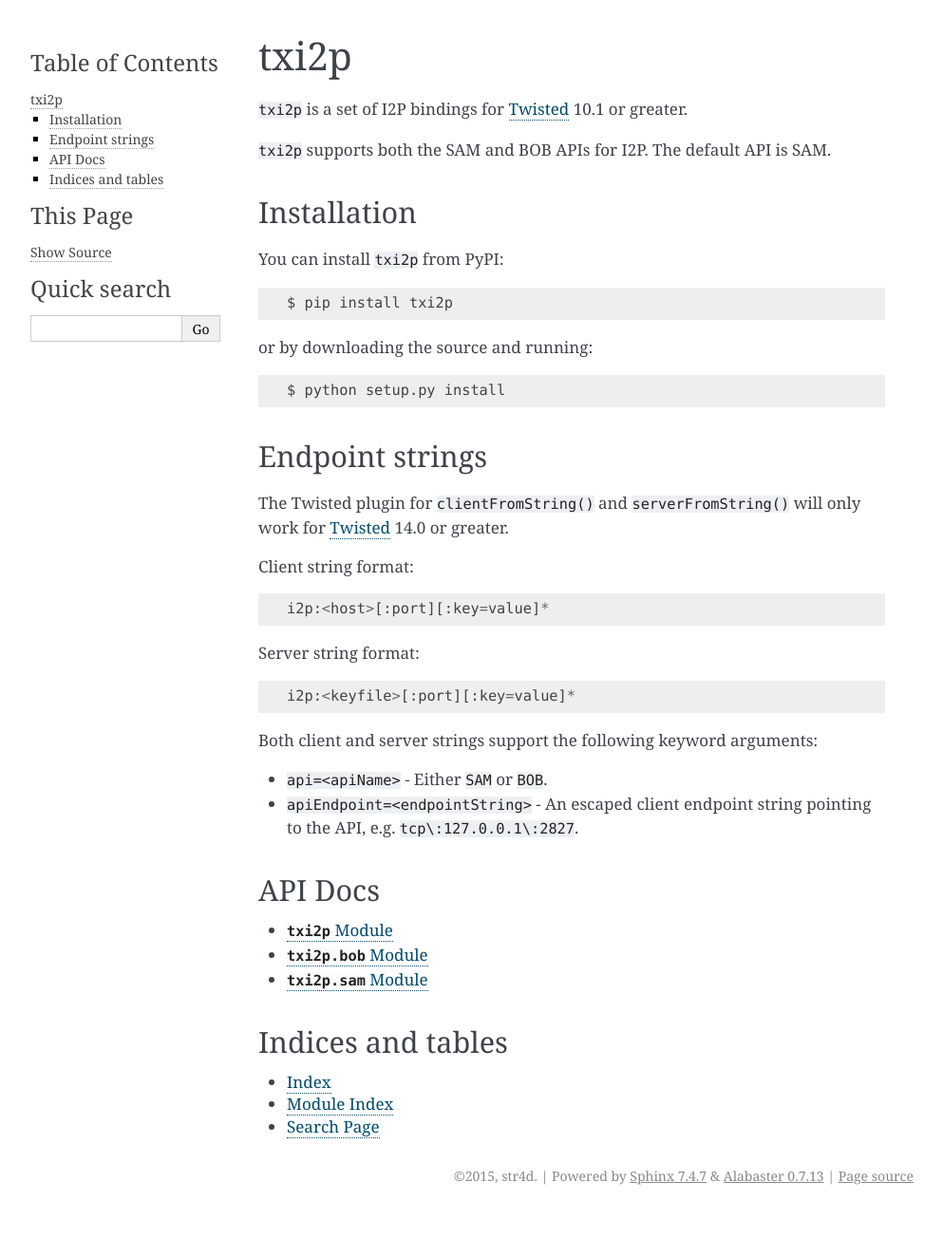
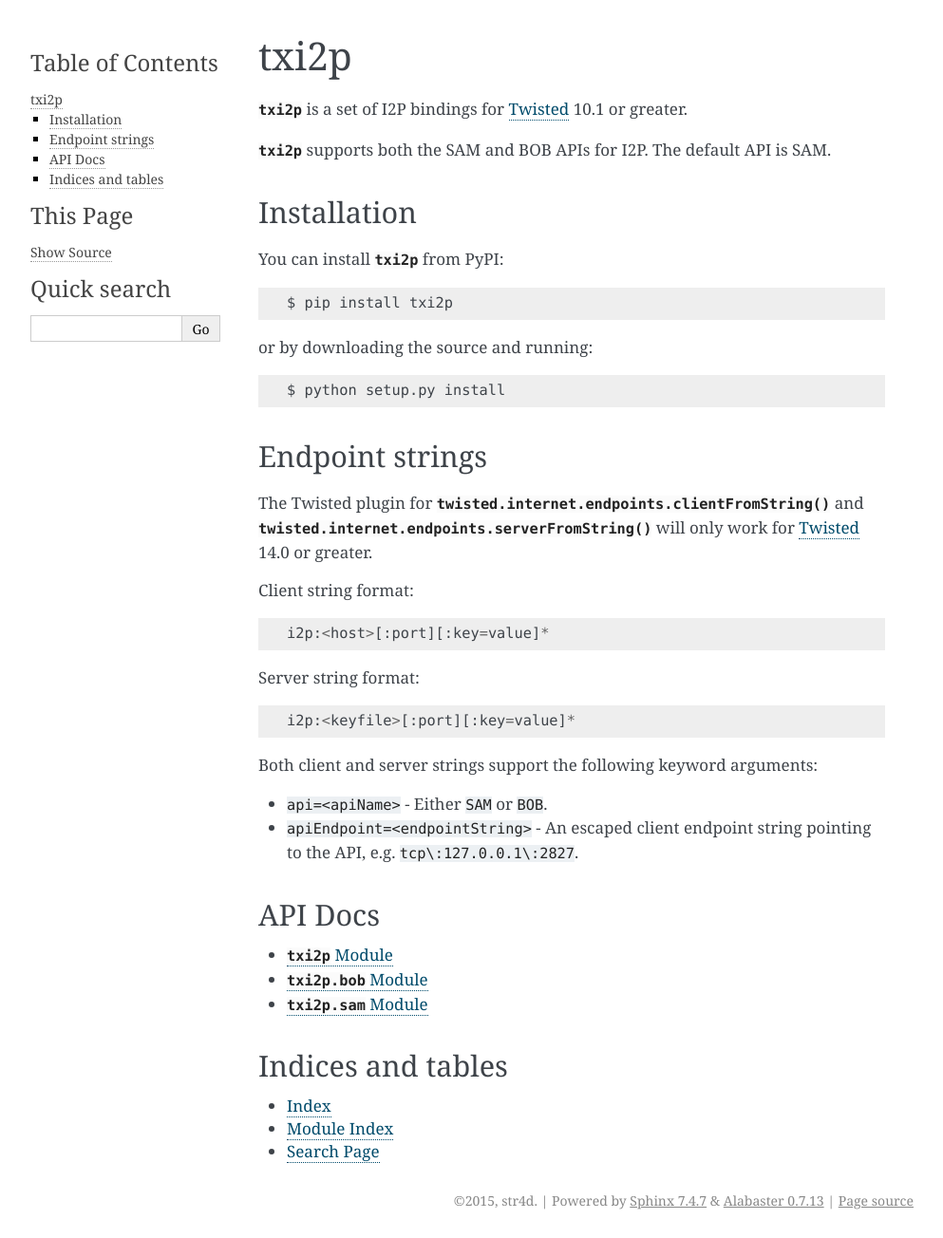
Before and after one commit to str4d/txi2p, a Sphinx documentation site: the page built from docs/index.rst, in a window 1280 px wide. Shown: the whole page at 95% size, without its empty margins (148-1141 px from the left). Built offline with Sphinx 7.4.7, drawn with Linux system fonts in a browser that asks for light colours; the version number could not be read and is left out; before the commit the page ends 1278 px from its top, so only the background shows below that.

Commit message:
Doc tweaks

```diff
--- a/README.rst
+++ b/README.rst
@@ -2,15 +2,15 @@
 txi2p
 =====
 
-``txi2p`` is a set of I2P bindings for `Twisted <https://twistedmatrix.com/>`_
+|txi2p| is a set of I2P bindings for `Twisted <https://twistedmatrix.com/>`_
 10.1 or greater.
 
-``txi2p`` supports both the SAM and BOB APIs for I2P. The default API is SAM.
+|txi2p| supports both the SAM and BOB APIs for I2P. The default API is SAM.
 
 Installation
 ============
 
-You can install ``txi2p`` from PyPI::
+You can install |txi2p| from PyPI::
 
     $ pip install txi2p
 
@@ -21,7 +21,7 @@ or by downloading the source and running::
 Endpoint strings
 ================
 
-The Twisted plugin for ``clientFromString()`` and ``serverFromString()`` will
+The Twisted plugin for |clientFromString| and |serverFromString| will
 only work for `Twisted`_ 14.0 or greater.
 
 Client string format::
--- a/docs/index.rst
+++ b/docs/index.rst
@@ -19,3 +19,7 @@ Indices and tables
 * :ref:`genindex`
 * :ref:`modindex`
 * :ref:`search`
+
+.. |txi2p| replace:: :mod:`txi2p`
+.. |clientFromString| replace:: :func:`twisted.internet.endpoints.clientFromString`
+.. |serverFromString| replace:: :func:`twisted.internet.endpoints.serverFromString`
```
Also changed, not shown: other parts of README.rst (+4 -0 lines), other parts of docs/index.rst (+1 -1 lines).
